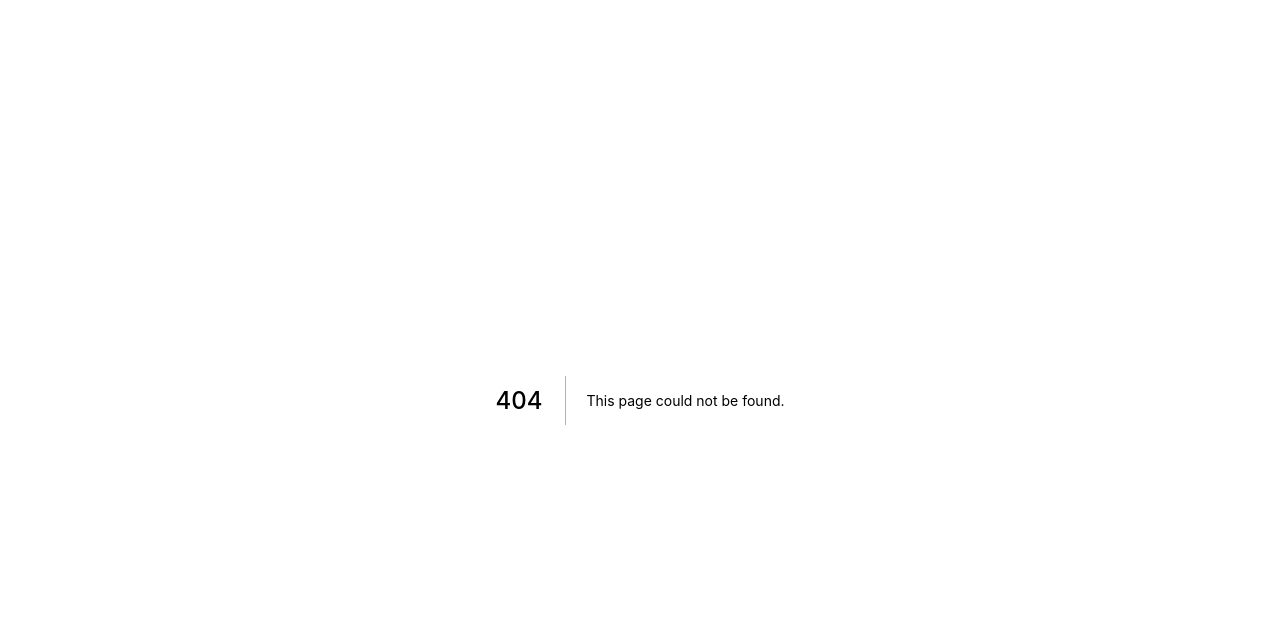
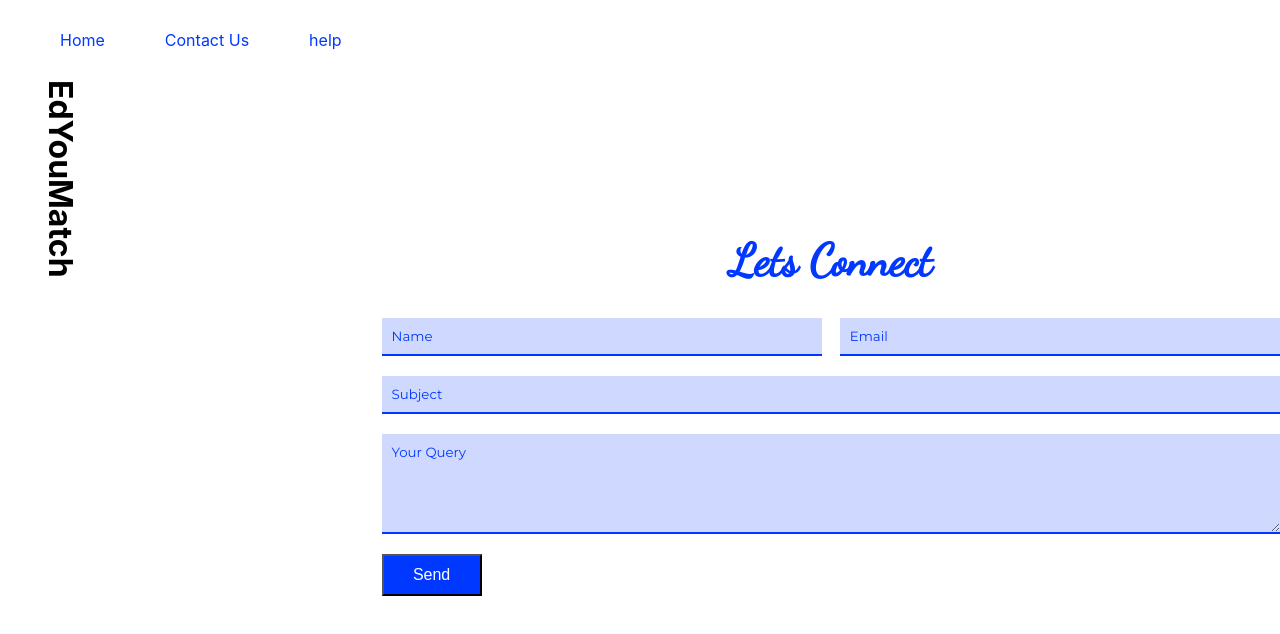
Before and after one commit to PulkitAsri/eduyoumatch, a Next.js app: page /contact_us in a window 1280 px wide. Before the commit this address had no page. Shown: the top 634 px of the page. Built offline with nearby package versions, Linux system fonts and the light colour scheme.

Commit message:
ContactUsForm Almost done

```diff
--- /dev/null
+++ b/components /ContactUsForm.jsx
@@ -0,0 +1,64 @@
+import React, { useState } from "react";
+import ContactUsFormStyles from "./ContactUsForm.module.css";
+
+function ContactUsForm() {
+  const [emailData, setEmailData] = useState({
+    name: "",
+    email: "",
+    subject: "",
+    emailBody: "",
+  });
+
+  const handleChange = (event) => {
+    const { name, value } = event.target;
+    setEmailData((prev) => {
+      return {
+        ...prev,
+        [name]: value,
+      };
+    });
+  };
+
+  return (
+    <div className={ContactUsFormStyles.contact_us_form_root}>
+      <div className={ContactUsFormStyles.contact_us_form_wrapper}>
+        <h1 className={ContactUsFormStyles.contact_us_form_heading}>
+          Lets Connect
+        </h1>
+        <div className={ContactUsFormStyles.contact_us_form_nameFields}>
+          <input
+            name="name"
+            placeholder="Name"
+            className={ContactUsFormStyles.contact_us_form_input}
+            onChange={handleChange}
+          />
+          <input
+            name="email"
+            placeholder="Email"
+            className={ContactUsFormStyles.contact_us_form_input}
+            onChange={handleChange}
+          />
+        </div>
+        <input
+          name="subject"
+          placeholder="Subject"
+          className={ContactUsFormStyles.contact_us_form_input_subject}
+          onChange={handleChange}
+        />
+        <textarea
+          name="emailBody"
+          placeholder="Your Query"
+          className={ContactUsFormStyles.contact_us_form_textArea}
+          onChange={handleChange}
+        />
+      </div>
+      <button className={ContactUsFormStyles.contact_us_form_submitButton}>
+        Send
+      </button>
+
+      {console.log(emailData)}
+    </div>
+  );
+}
+
+export default ContactUsForm;
--- /dev/null
+++ b/components /ContactUsForm.module.css
@@ -0,0 +1,103 @@
+@import url("https://fonts.googleapis.com/css2?family=Dancing+Script&display=swap");
+@import url("https://fonts.googleapis.com/css2?family=Montserrat&display=swap");
+.contact_us_form_root {
+  display: flex;
+  flex-direction: column;
+  justify-content: center;
+  flex: 1;
+  height: 100vh;
+}
+.contact_us_form_wrapper {
+  display: flex;
+  flex-direction: column;
+  align-items: center;
+  color: #0038ff;
+  width: 100%;
+}
+.contact_us_form_heading {
+  display: flex;
+  align-items: center;
+  font-family: "Dancing Script", cursive;
+  font-size: 3.5vw;
+}
+.contact_us_form_nameFields {
+  display: flex;
+  align-items: center;
+  flex-direction: row;
+  justify-content: space-between;
+  width: 100%;
+}
+.contact_us_form_input_subject {
+  display: flex;
+  align-items: center;
+
+  width: 100%;
+  padding: 10px;
+  background-color: #0037ff30;
+  color: #0038ff;
+  border: 0;
+  border-bottom: 2px solid #0037ff;
+  margin-bottom: 20px;
+
+  font-family: "Montserrat", sans-serif;
+  font-weight: 500;
+}
+
+.contact_us_form_nameFields .contact_us_form_input {
+  display: flex;
+  align-items: center;
+  padding: 10px;
+  width: 49%;
+
+  background-color: #0037ff30;
+  margin-bottom: 20px;
+  color: #0038ff;
+  border: 0;
+  border-bottom: 2px solid #0037ff;
+
+  font-family: "Montserrat", sans-serif;
+  font-weight: 500;
+}
+
+.contact_us_form_textArea {
+  display: flex;
+  align-items: center;
+  width: 100%;
+  height: 100px;
+  resize: vertical;
+
+  padding: 10px;
+  background-color: #0037ff30;
+  color: #0038ff;
+  border: 0;
+  border-bottom: 2px solid #0037ff;
+
+  font-family: "Montserrat", sans-serif;
+  font-weight: 500;
+}
+
+.contact_us_form_input_subject::placeholder,
+.contact_us_form_input::placeholder,
+.contact_us_form_textArea::placeholder {
+  color: #0038ff;
+  font-weight: 400;
+}
+
+.contact_us_form_submitButton {
+  color: white;
+  background-color: #0038ff;
+  padding: 10px;
+  width: 100px;
+  margin-top: 20px;
+  font-size: 16px;
+}
+@media only screen and (max-width: 1024px) {
+  .contact_us_form_nameFields {
+    flex-direction: column;
+  }
+  .contact_us_form_nameFields .contact_us_form_input {
+    width: 100%;
+  }
+  .contact_us_form_textArea {
+  }
+}
--- /dev/null
+++ b/pages/contact_us.jsx
@@ -0,0 +1,24 @@
+import Head from "next/head";
+import React from "react";
+import ContactUsForm from "../components /ContactUsForm";
+import Navbar from "../components /Navbar";
+import ContactUsStyles from "../styles/ContactUs.module.css";
+
+function ContactUs() {
+  return (
+    <div className={ContactUsStyles.contact_us_root}>
+      <Head>
+        <title>Contact Us</title>
+        <meta name="description" content="Next Education Platform" />
+        <link rel="icon" href="/favicon.ico" />
+      </Head>
+      <div className={ContactUsStyles.contact_us_showcase}>
+        <Navbar />
+        <h1 className={ContactUsStyles.contact_us_logo_heading}>EdYouMatch</h1>
+      </div>
+      <ContactUsForm />
+    </div>
+  );
+}
+
+export default ContactUs;
--- /dev/null
+++ b/styles/ContactUs.module.css
@@ -0,0 +1,21 @@
+.contact_us_root {
+  display: flex;
+}
+.contact_us_showcase {
+  display: flex;
+  flex-direction: column;
+}
+
+.contact_us_logo_heading {
+  position: absolute;
+  left: 20px;
+  top: 80px;
+  writing-mode: vertical-rl;
+  text-orientation: sideways;
+}
+
+@media only screen and (max-width: 768px) {
+  .contact_us_logo_heading {
+    display: none;
+  }
+}
```
Also changed, not shown: public/assets/images/ContactUsImage.svg (added).
